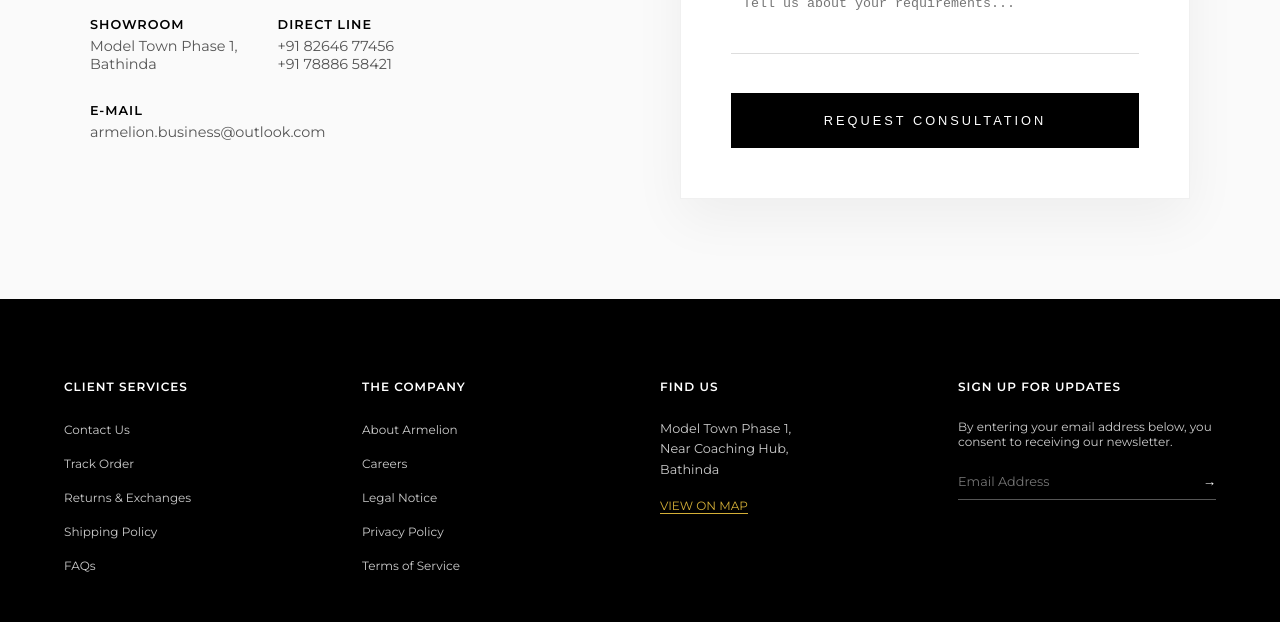
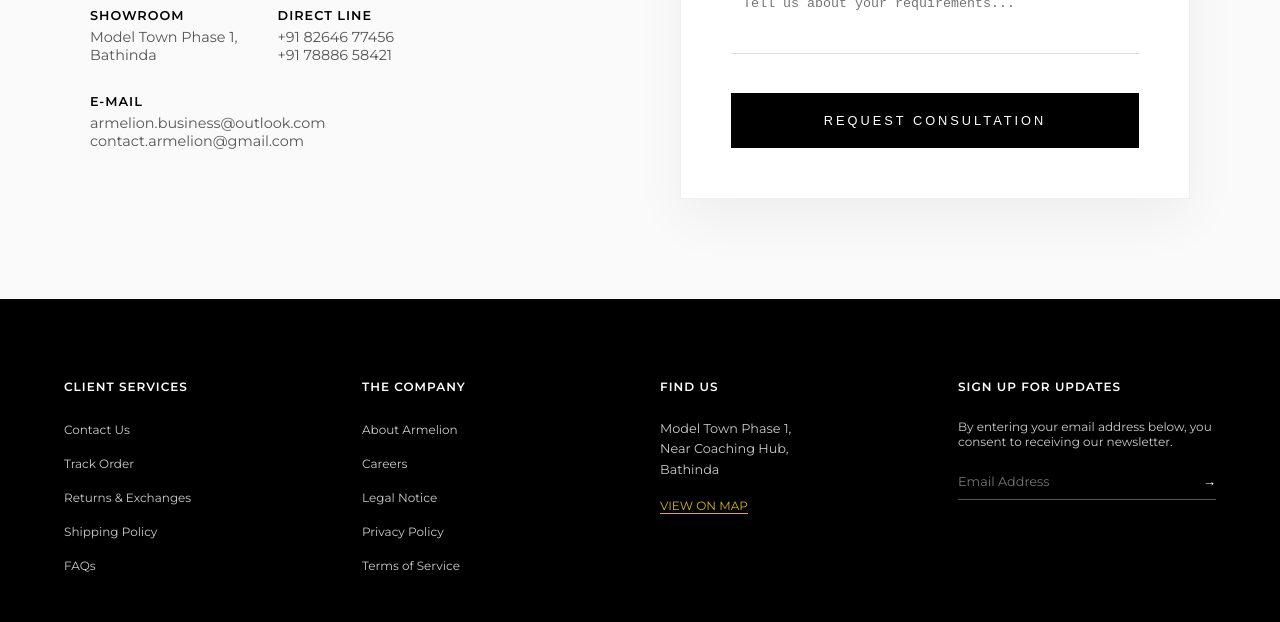
Before and after one commit to ArmelionOfficial/ArmelionOfficial.github.io, a plain HTML site: page index.html in a window 1280 px wide. Shown: the part 2225-2847 px from the top of the page. Drawn offline with nearby package versions, Linux system fonts and the light colour scheme.

Commit message:
Update index.html

```diff
--- a/index.html
+++ b/index.html
@@ -10,11 +10,10 @@
 
   gtag('config', 'G-35SL9C6EG8');
 </script>
-        <meta name="apple-mobile-web-app-capable" content="yes">
+<meta name="apple-mobile-web-app-capable" content="yes">
 <meta name="apple-mobile-web-app-status-bar-style" content="black">
 <link rel="apple-touch-icon" href="logo.jpg">
-<link rel="manifest" href="manifest.json">
-    <meta charset="UTF-8">
+<link rel="manifest" href="manifest.json">  <meta charset="UTF-8">
     <meta name="viewport" content="width=device-width, initial-scale=1.0">
     <title>ARMELION | The Royal Standard</title>
     <link href="https://fonts.googleapis.com/css2?family=Playfair+Display:wght@500;700&family=Montserrat:wght@300;400;600&display=swap" rel="stylesheet">
@@ -171,6 +170,8 @@
                     <div>
                         <h4 style="font-size: 0.8rem; text-transform: uppercase; letter-spacing: 1px; margin-bottom: 5px;">E-Mail</h4>
                         <p style="font-size: 0.9rem; color: #555;">armelion.business@outlook.com</p>
+                                                <p style="font-size: 0.9rem; color: #555;">contact.armelion@gmail.com</p>
+
                     </div>
                 </div>
             </div>
```
